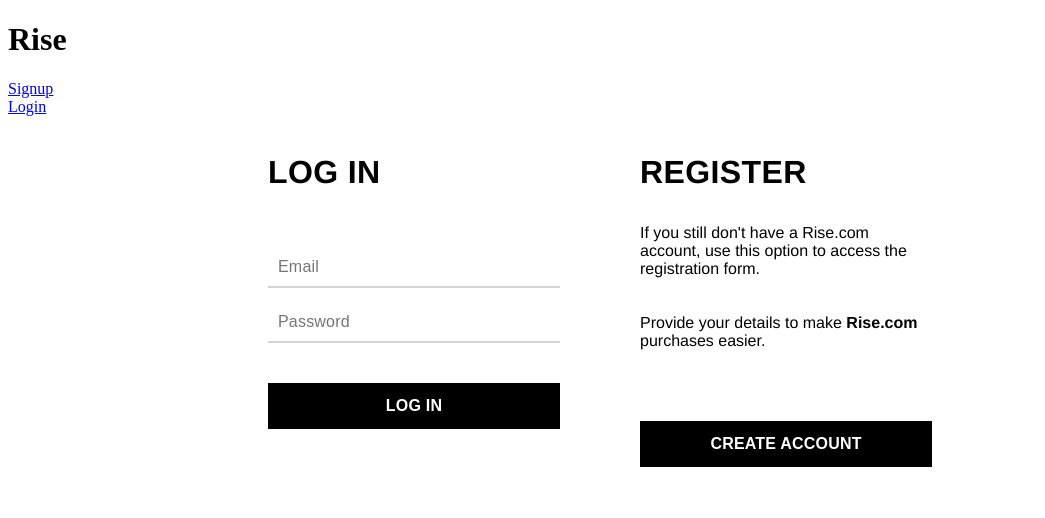
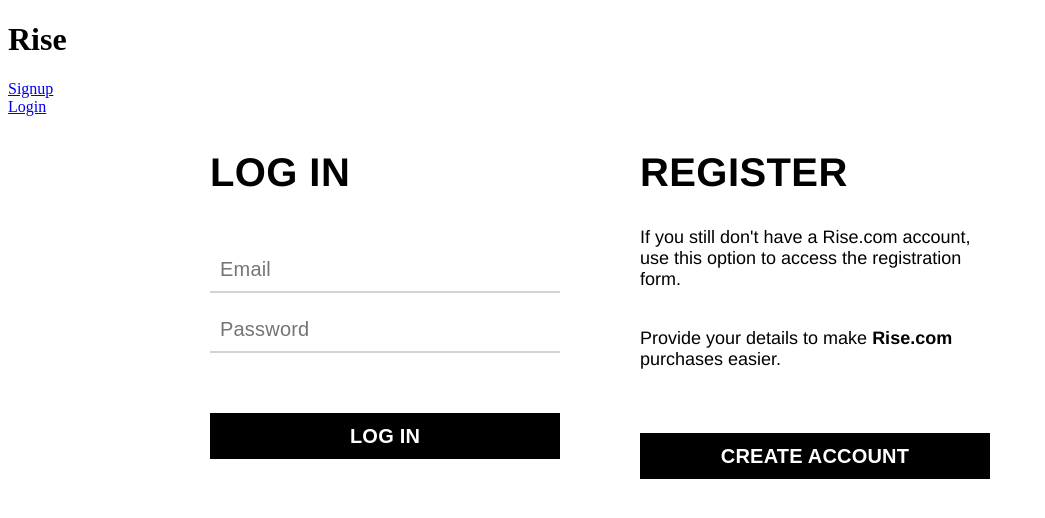
Before and after one commit to Cro5s/Rise, a React (Create React App) app in the folder frontend/: page /#/login in a window 1280 px wide. Shown: the top 518 px of the page, without its empty margins (0-1045 px from the left). Built offline with nearby package versions, Linux system fonts and the light colour scheme.

Commit message:
CSS corrections for Login form

```diff
--- a/frontend/src/components/main/main_page_container.js
+++ b/frontend/src/components/main/main_page_container.js
@@ -4,7 +4,7 @@
 
 const mapStateToProps = state => {
   return {
-    currentUserName: state.currentUser.fName,
+    // currentUserName: state.currentUser.fName,
   };
 };
 
--- a/frontend/src/components/session/login-form.css
+++ b/frontend/src/components/session/login-form.css
@@ -3,7 +3,7 @@
     flex: 1 0 100%;
     margin-left: auto;
     margin-right: auto;
-    max-width: 744px;
+    max-width: 860px;
     font-family: Neue-Helvetica, Helvetica, Arial, sans-serif;
     font-size: 0.8em;
     padding-top: 40px;
@@ -20,8 +20,8 @@
     width: 50%;
 }
 .login-form-title {
-    font-size: 32px;
-    font-stretch: extra-condensed;
+    font-size: 40px;
+    font-stretch: 75% !important;
     font-weight: 700;
     letter-spacing: 0.4px;
     line-height: 32px;
@@ -30,7 +30,7 @@
 .login-form-fields {
     display: flex;
     flex-wrap: wrap;
-    width: 292px;
+    width: 350px;
     color: #000;
     margin-bottom: 12px;
 }
@@ -40,7 +40,7 @@
     letter-spacing: 0.2px;
     line-height: 16px;
     padding-top: 20px;
-    font-size: 16px;
+    font-size: 20px;
     padding: 10px;
     border: none;
     border-bottom: solid 2px lightgray;
@@ -50,10 +50,10 @@
     border-bottom: solid 2px gray;
 }
 .login-button {
-    margin-top: 40px;
+    margin-top: 60px;
     background: #000;
     color: white;
-    font-size: 16px;
+    font-size: 20px;
     font-weight: 700;
     cursor: pointer;
     padding: 11px 16px;
@@ -67,16 +67,16 @@
     box-sizing: border-box;
     margin-bottom: 40px;
     padding-right: 80px;
-    width: 372px;
+    width: 430px;
 }
 .login-form-register-section p {
     padding-top: 20px;
-    font-size: 16px;
+    font-size: 18px;
     width: 100%;
 }
 .login-form-register-label {
-    font-size: 32px;
-    font-stretch: 75%;
+    font-size: 40px;
+    font-stretch: 75% !important;
     font-weight: 700;
     letter-spacing: 0.4px;
     line-height: 32px;
@@ -84,10 +84,10 @@
     font-stretch: extra-condensed;
 }
 .risgister-button {
-    margin-top: 40px;
+    margin-top: 30px;
     background: #000;
     color: white;
-    font-size: 16px;
+    font-size: 20px;
     font-weight: 600;
     cursor: pointer;
     padding: 11px 16px;
```
